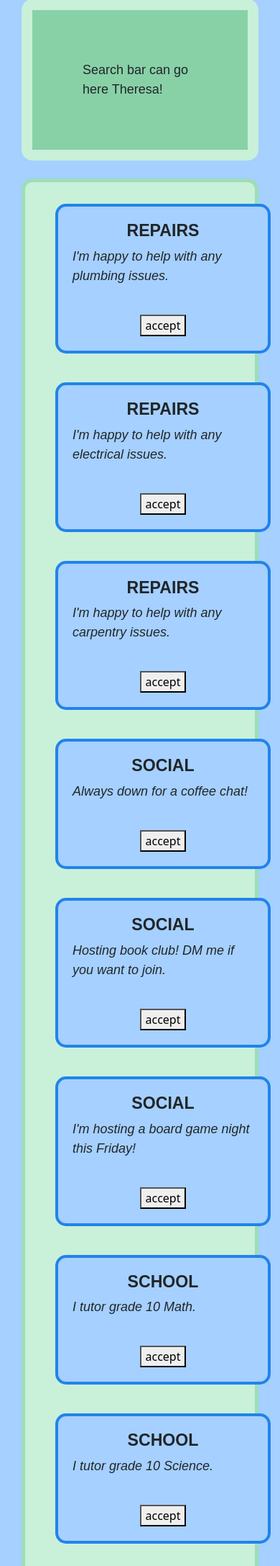
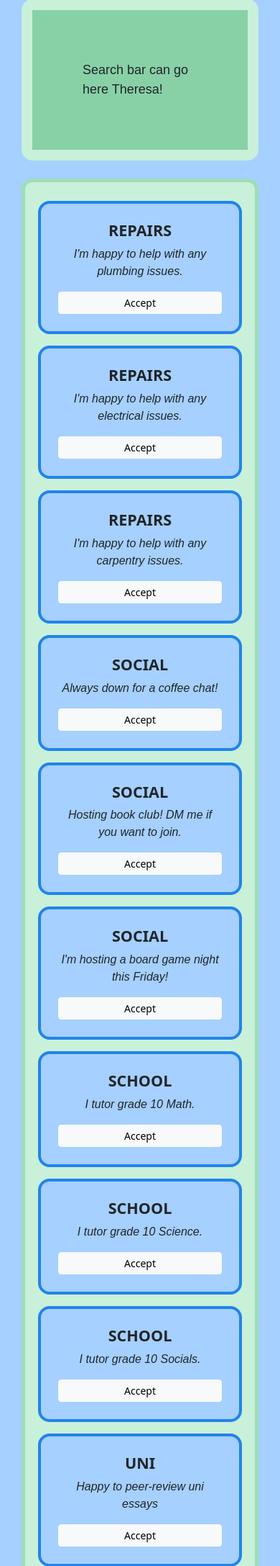
Before and after one commit to Divrr/CITS3403-project, a Flask app: page /offers in a window 390 px wide. Shown: the part 201-2376 px from the top of the page at 72% size. Run offline with Flask 3, Linux system fonts and the light colour scheme.

Commit message:
bootstrap-ified the styling to ensure responsivity of layout

```diff
--- a/app/static/scrapstyle.css
+++ b/app/static/scrapstyle.css
@@ -129,10 +129,8 @@ h5 {
     border-radius: 15px;
 }
 
-.sub_articletext {
+.sans-serif {
     font-size: large;
-    text-align: left;
-    font-style: italic;
     font-family: sans-serif;
 }
 
@@ -158,11 +156,7 @@ h5 {
 
 .tinypaddingoffers {
     background-color: #a5d0ff;
-    padding: 20px;
     border: solid 4px #2283ea;
-    border-radius: 15px;
-    margin: 20px;
-    width: 300px;
 }
 
 .userRequest {
@@ -255,10 +249,6 @@ table {
     transform: scale(1.05);
 }
 
-.image-container {
-    text-align: center;
-}
-
 .image-container img {
     display: block;
     margin: 0 auto;
--- a/app/templates/offers.html
+++ b/app/templates/offers.html
@@ -61,14 +61,19 @@
 
     <div class="container mx-auto row article">
       <div class="container">
-        <div class="row justify-content-center">
+        <div class="row justify-content-start">
           {% for offer in offers %}
-          <div class="col-auto">
-            <div class="tinypaddingoffers image-container">
-              <h3>{{ offer.category }}</h3>
-              <p class="sub_articletext">{{ offer.description }}</p>
-              <br />
-              <button>accept</button>
+          <div class="col-lg-3 col-md-4 col-sm-6 g-3">
+            <div
+              class="p-4 h-100 text-center d-flex flex-column rounded-4 justify-content-around tinypaddingoffers"
+            >
+              <div class="h4 fw-semibold text-uppercase">
+                {{ offer.category }}
+              </div>
+              <p class="fs-6 fst-italic text-start sans-serif text-center">
+                {{ offer.description }}
+              </p>
+              <button type="button" class="btn btn-light btn-sm">Accept</button>
             </div>
           </div>
           {% endfor %}
```
